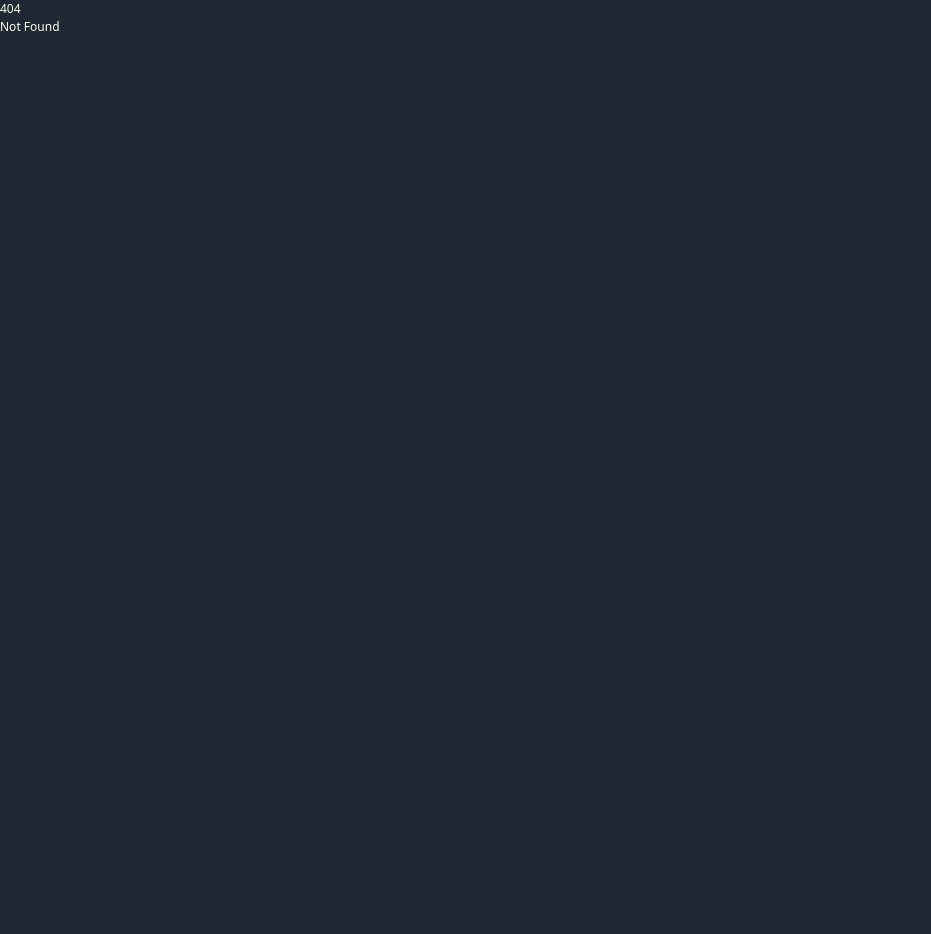
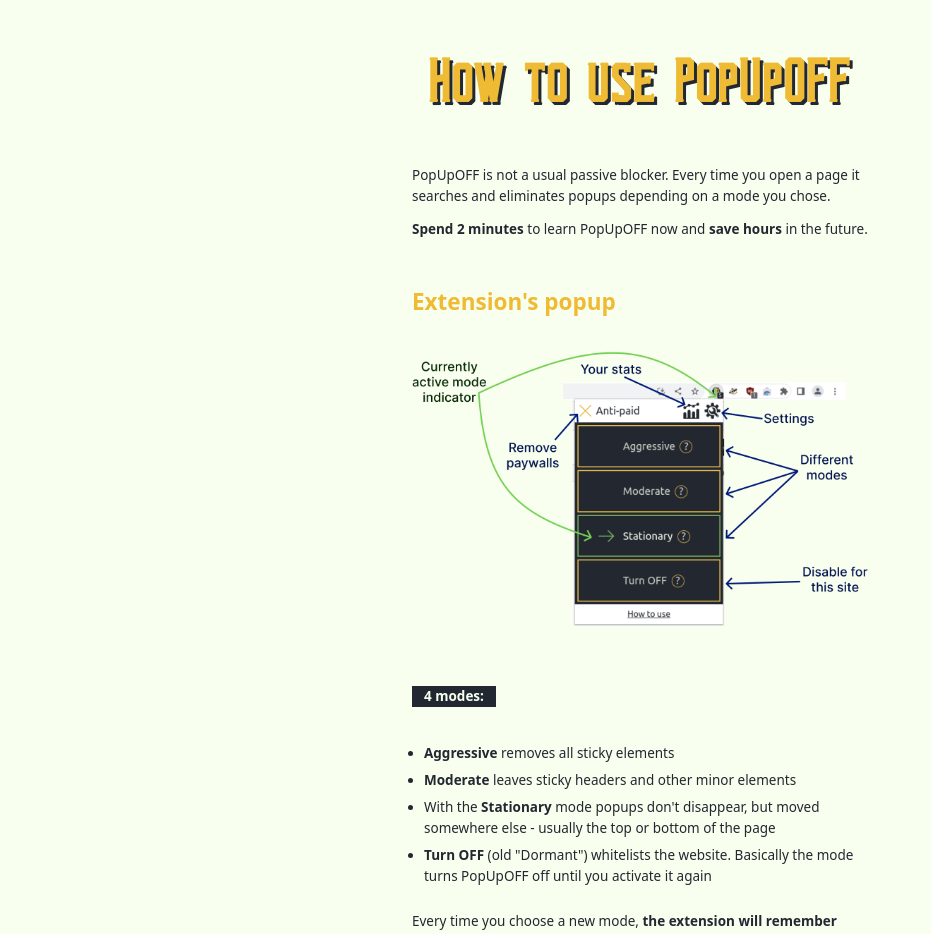
Before and after one commit to RomanistHere/popupoff-site, a SvelteKit app: page /how-to-use in a window 1280 px wide. Before the commit this address had no page. Shown: the top 934 px of the page, without its empty margins (0-931 px from the left). Before the commit the page ends 800 px from the top, so only its background shows below. Built offline with nearby package versions, Linux system fonts and the light colour scheme.

Commit message:
feat: how to use page

```diff
--- a/src/app.css
+++ b/src/app.css
@@ -72,4 +72,12 @@
 	.text-title {
 		@apply font-logo text-6xl mb-12 text-accent title-shadow -md:text-4xl;
 	}
+
+	.text-article-subtitle {
+		@apply font-bold mb-4 mt-8 text-bright bg-dark inline-block px-4
+	}
+
+	.text-article-title {
+		@apply text-3xl mt-16 mb-8 text-accent font-bold
+	}
 }
--- a/src/lib/components/AnimatedText.svelte
+++ b/src/lib/components/AnimatedText.svelte
@@ -44,11 +44,11 @@
 
 <span class="relative text-accent font-bold text-5xl">
 	{#if shouldAnimate}
-		<span class="opacity-0">
+		<span class="opacity-0 oldstyle-nums">
 			{Math.round(text)}
 		</span>
 		<span
-			class="absolute bottom-1 left-1 text-center transition-transform duration-1000 z-10"
+			class="absolute bottom-1 left-1 text-center transition-transform duration-1000 z-10 oldstyle-nums"
 			style="transform: translate({isAnimating ? randomX : 0}px, {isAnimating
 				? randomY
 				: 0}px) scale({isAnimating ? 3 : 1})"
--- /dev/null
+++ b/src/routes/how-to-use/+page.svelte
@@ -0,0 +1,179 @@
+<script>
+	import SEO from "$lib/components/SEO.svelte";
+</script>
+
+<SEO
+	title="PopUpOFF | Tutorial"
+	description="How to use PopUpOFF browser extension correctly to enjoy the best web browsing experience possible without distractions."
+/>
+
+<main class="bg-bright text-dark min-h-screen">
+	<article class="max-w-2xl py-20 px-8 mx-auto text-lg">
+		<h1 class="text-title text-center mb-20">
+			How to use PopUpOFF
+		</h1>
+
+		<p class="my-4">
+			PopUpOFF is not a usual passive blocker.
+			Every time you open a page it searches and eliminates popups depending on a mode you chose.
+		</p>
+
+		<p class="my-4">
+			<strong>Spend 2 minutes</strong> to learn PopUpOFF now and <strong>save hours</strong> in the future.
+		</p>
+
+		<h2 class="text-article-title">
+			Extension's popup
+		</h2>
+
+		<img
+			src="images/popup_explained.png"
+			alt="Extension's popup opened and described."
+			class="block my-12"
+		>
+
+		<p class="text-article-subtitle">4 modes:</p>
+
+		<ul class="list-disc pl-4 my-8 space-y-2">
+			<li>
+				<strong>Aggressive</strong> removes all sticky elements
+			</li>
+			<li>
+				<strong>Moderate</strong> leaves sticky headers and other minor elements
+			</li>
+			<li>
+				With the <strong>Stationary</strong> mode popups don't disappear, but moved somewhere else - usually the top or bottom of the page
+			</li>
+			<li>
+				<strong>Turn OFF</strong> (old "Dormant") whitelists the website. Basically the mode turns PopUpOFF off until you activate it again
+			</li>
+		</ul>
+
+		<p class="my-4">
+			Every time you choose a new mode, <strong>the extension will remember your choice</strong> for the website
+			and activate it automatically next time you visit this site.
+		</p>
+
+		<p class="my-4">
+			Indicator on the extension's icon and within the modal will tell you which mode is currently active for the given website.
+		</p>
+
+		<p class="text-article-subtitle">When not to use</p>
+
+		<p class="my-4">
+			<strong>We don't recommend using PopUpOFF on platforms like youtube, amazon, instagram, etc.</strong>
+			These websites use popups to display content or other important information (login, payment confirmation and so on).
+		</p>
+
+		<p class="my-4">
+			But for our extension all popups are the same, so it will try to do its job and block them.
+			That's why by default PopUpOFF is disabled (turned off) on those popular platforms.
+		</p>
+
+		<p class="text-article-subtitle">Anti-paid for paywalls</p>
+
+		<p class="my-4">
+			Recently PopUpOFF started to learn how to <strong>show content hidden behind paywalls</strong>.
+			It doesn't work everywhere, but you can test it on websites like: first, second, third.
+		</p>
+
+		<p class="my-4">
+			To try it out, simply click the extension's icon in the browser and press "Anti-paid".
+			The page will reload the page and, if possible, show you hidden content.
+		</p>
+
+		<p class="my-4">
+			If it doesn't work (sometimes you need to reload the page manually a few times),
+			<a href="/submit-issue" class="underline">
+				send us a request
+			</a>
+			and we'll see if it's possible to "unlock".
+		</p>
+
+		<p class="text-article-subtitle">Your stats</p>
+
+		<p class="my-4">
+			"Your stats" button will lead you to a special page, where you can see your stats and visualize the job this extension has done for you.
+		</p>
+
+		<p class="my-4">
+			All the stats are <strong>stored locally on your device</strong> and cannot be accessed by us or anyone else.
+			You can also disable collecting in the settings.
+		</p>
+
+		<h2 class="text-article-title">
+			Settings page
+		</h2>
+
+		<p class="my-4">
+			There are a few settings we would recommend you to pay attention to.
+			To open this page, click on the extension's icon and choose the button at the top right corner.
+			Alternatively, right click on the icon and choose "Options" (Chromium) or "Manage extension" -> "Preferences" (Firefox)
+		</p>
+
+		<p class="text-article-subtitle">Active by default (Automode)</p>
+
+		<p class="my-4">
+			The most important setting.
+			It is responsible for what PopUpOFF will do on the websites it <strong>encounters for the first time</strong>.
+		</p>
+
+		<p class="my-4">
+			If you set up "Turn OFF" by default, PopUpOFF will be idle on every page unless you activate it explicitly.
+			If you choose "Moderate", popups on every page will be removed, but you will need to manually turn it off sometimes.
+		</p>
+
+		<p class="my-4">
+			See the "Achieve efficiency" section below to learn why you need this.
+		</p>
+
+		<p class="text-article-subtitle">Keyboard shortcut</p>
+
+		<p class="my-4">
+			Another important productivity option. You can assign one PopUpOFF command on a Ctrl + X shortcut.
+		</p>
+
+		<p class="text-article-subtitle">Achieve efficiency</p>
+
+		<p class="my-4">
+			We would like to recommend you a few "styles" of using PopUpOFF:
+		</p>
+
+		<ul class="list-disc pl-4 my-8 space-y-2">
+			<li>
+				<strong>"Moderate" mode by default + "Aggressive" on shortcut.</strong>
+				For people who are tired of overlays who mainly use search engines to search for info.
+				<br>
+				Example: open an article -> there are still overlays -> press Ctrl + X -> read the article -> quit the site.
+			</li>
+			<li>
+				<strong>"Turn OFF" by default + "Moderate" or "Stationary" on shortcut.</strong>
+				Precise blocking. Most of the time don't block anything, when you see annoyances press Ctrl + X.
+			</li>
+		</ul>
+
+		<p class="text-article-subtitle">Other settings</p>
+
+		<p class="my-4">
+			You can find some other interesting settings there,
+			like removing/enabling PopUpOFF from the <strong>context menu</strong> (right click) or
+			<strong>export/import</strong> configuration for when you change a browser.
+		</p>
+
+		<p class="my-4">
+			We recommend you have a look.
+		</p>
+
+		<p class="text-article-subtitle">Afterword</p>
+
+		<p class="my-4 mb-16">
+			There's a video being recorded in which we will showcase all the features and how to use them.
+			For now, if you have additional questions, see the <a href="/#faq" class="underline">FAQ</a> section.
+		</p>
+
+		<a
+			href="/"
+			class="underline text-lg block text-center">← Go to main page</a
+		>
+	</article>
+</main>
```
Also changed, not shown: static/images/popup_explained.png (added).
